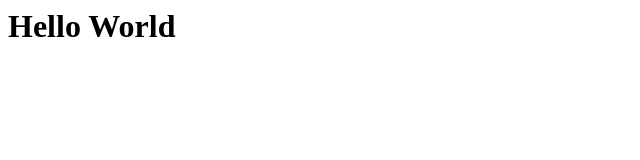
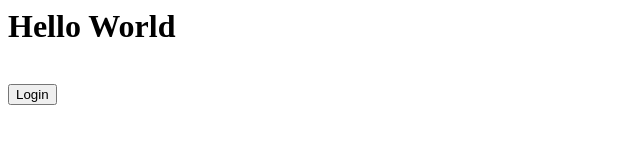
Before and after one commit to satpamkomplek69/hello-world, a plain HTML site: page index.html in a window 1280 px wide. Shown: the whole page, without its empty margins (0-640 px from the left). Drawn offline with Linux system fonts and the light colour scheme.

Commit message:
Menambah Fitur Login

```diff
--- a/index.html
+++ b/index.html
@@ -1 +1,3 @@
 <h1>Hello World</h1>
+<br>
+<button>Login</button>
```
